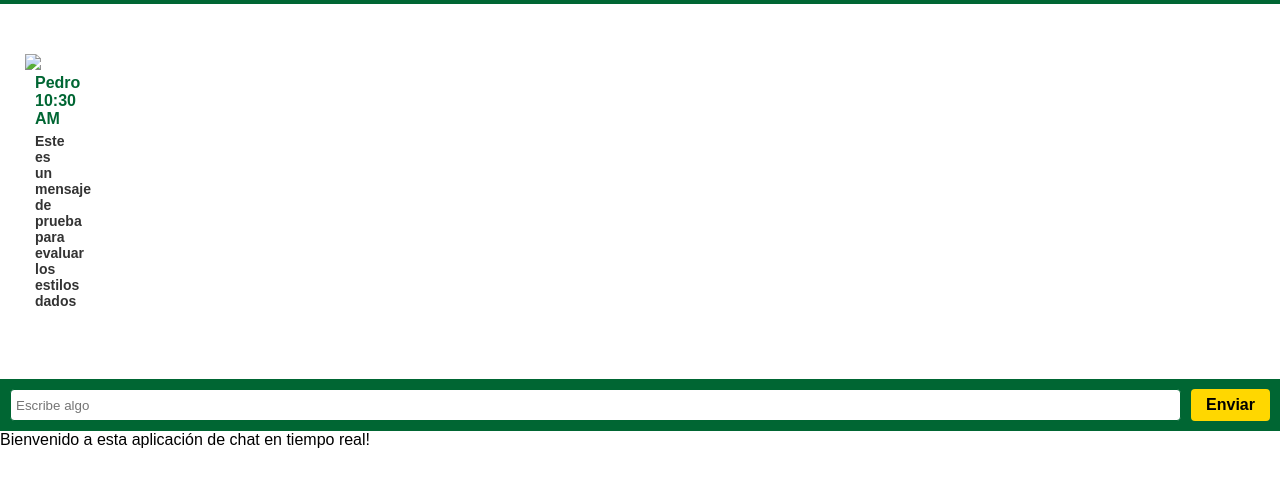
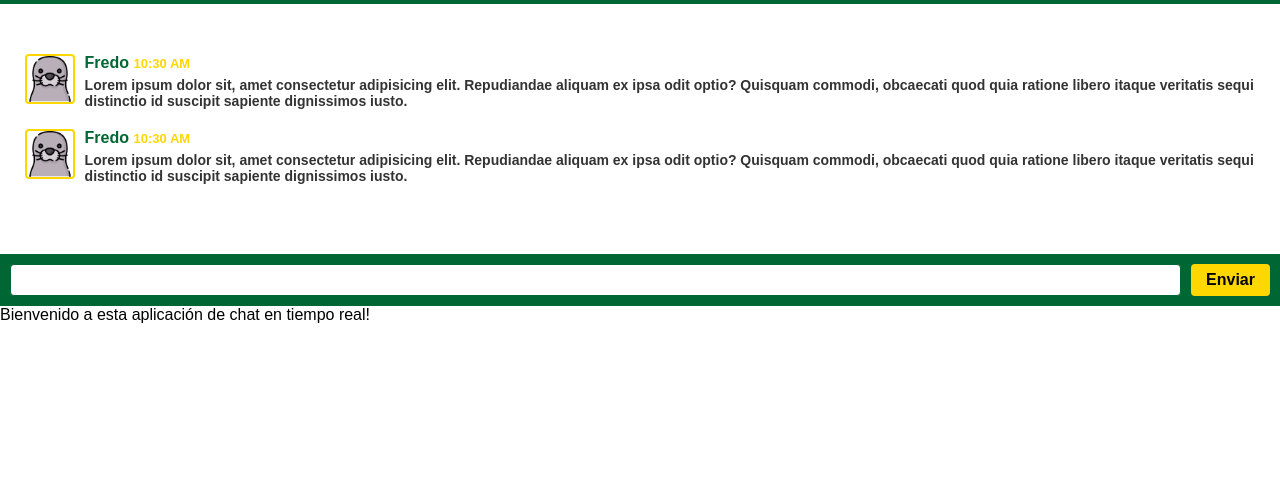
Before and after one commit to devdiagon/socketchat, a website: page src/views/index.html in a window 1280 px wide. Shown: the part 47-534 px from the top of the page. Drawn offline with nearby package versions, Linux system fonts and the light colour scheme; files that its build step writes are made by us from their sources; no server answers.

Commit message:
fix: styles in chat display

```diff
--- a/src/public/css/chat.css
+++ b/src/public/css/chat.css
@@ -1,6 +1,6 @@
 #all-messages {
   padding: 50px 25px;
-  background-color: #FFFFFF; /* Fondo blanco institucional */
+  background-color: #ffffff; /* Fondo blanco institucional */
 }
 
 .message {
@@ -24,7 +24,7 @@
 }
 
 .message .message-body .user-info .time {
-  color: #FFD700; /* Amarillo institucional */
+  color: #ffd700; /* Amarillo institucional */
   font-size: 13px;
 }
 
@@ -50,7 +50,7 @@
 
 .send-message button {
   margin-left: 10px;
-  background-color: #FFD700; /* Amarillo institucional */
+  background-color: #ffd700; /* Amarillo institucional */
   color: #000000; /* Texto negro para contraste */
   font-weight: bold;
   border: none;
@@ -62,5 +62,5 @@
 
 .send-message button:hover {
   background-color: #006633; /* Verde institucional al hover */
-  color: #FFFFFF; /* Texto blanco */
+  color: #ffffff; /* Texto blanco */
 }
--- a/src/public/css/register.css
+++ b/src/public/css/register.css
@@ -10,7 +10,7 @@ main form {
   padding: 20px;
   border: 2px solid #006633; /* Borde verde institucional */
   border-radius: 8px;
-  background-color: #f9f9f9; /* Suave contraste */
+  background-color: #f9f9f9; /* Contraste suave */
 }
 
 main form .input-group label {
--- a/src/public/css/styles.css
+++ b/src/public/css/styles.css
@@ -41,6 +41,8 @@ button:not(:disabled) {
     background-color 0.15s ease-in-out,
     border-color 0.15s ease-in-out,
     box-shadow 0.15s ease-in-out;
+  color: var(--btn-color);
+  background-color: var(--btn-bg);
 }
 
 .btn:hover {
@@ -72,11 +74,28 @@ button:not(:disabled) {
   --btn-hover-border-color: #ffd700;
   --btn-focus-shadow-rgb: 0, 102, 51; /* Verde institucional en sombra */
   --btn-active-color: #ffffff;
-  --btn-active-bg: #004422; /* Verde más oscuro para activo */
+  --btn-active-bg: #004422; /* Verde más oscuro */
   --btn-active-border-color: #004422;
   --btn-active-shadow: inset 0 3px 5px rgba(0, 0, 0, 0.125);
   --btn-disabled-color: #ffffff;
   --btn-disabled-bg: #cccccc; /* Gris para deshabilitado */
+  --btn-disabled-border-color: #cccccc;
+}
+
+.secondary {
+  --btn-color: #000000;
+  --btn-bg: #ffd700; /* Amarillo institucional */
+  --btn-border-color: #ffd700;
+  --btn-hover-color: #ffffff;
+  --btn-hover-bg: #006633; /* Verde institucional al hover */
+  --btn-hover-border-color: #006633;
+  --btn-focus-shadow-rgb: 255, 215, 0; /* Amarillo institucional en sombra */
+  --btn-active-color: #ffffff;
+  --btn-active-bg: #004422; /* Verde más oscuro */
+  --btn-active-border-color: #004422;
+  --btn-active-shadow: inset 0 3px 5px rgba(0, 0, 0, 0.125);
+  --btn-disabled-color: #ffffff;
+  --btn-disabled-bg: #cccccc;
   --btn-disabled-border-color: #cccccc;
 }
 
@@ -85,7 +104,7 @@ button:not(:disabled) {
   flex-direction: column;
 }
 
-.input-group input {
+input {
   border: 1px solid #006633; /* Verde institucional */
   outline: none;
   padding: 10px;
@@ -98,5 +117,18 @@ button:not(:disabled) {
     0 2px 4px 0 rgb(0 0 0 / 12%);
   border-radius: 3px;
   background: #ffffff; /* Fondo blanco institucional */
-  border: 1px solid #006633; /* Borde verde institucional */
+  border: 1px solid #006633; /* Borde verde */
 }
+
+.image-container {
+  display: flex;
+  justify-content: center;
+  align-items: center;
+}
+
+.image-container img {
+  display: inline-block;
+  width: 100%;
+  border: 2px solid #ffd700; /* Marco amarillo institucional */
+  border-radius: 4px;
+}
--- a/src/views/index.html
+++ b/src/views/index.html
@@ -15,19 +15,41 @@
     <div id="all-messages">
       <div class="message">
         <div class="image-container">
-          <img src="img/seal.png"/>
-          <div class="message-body">
-            <div class="user-info">
-              <span class="username">Pedro</span>
-              <span class="timestamp">10:30 AM</span>
-              <p>Este es un mensaje de prueba para evaluar los estilos dados</p>
-            </div>
+          <img src="/img/seal.png" alt="" />
+        </div>
+        <div class="message-body">
+          <div class="user-info">
+            <span class="username">Fredo</span>
+            <span class="time">10:30 AM</span>
+            <p>
+              Lorem ipsum dolor sit, amet consectetur adipisicing elit.
+              Repudiandae aliquam ex ipsa odit optio? Quisquam commodi,
+              obcaecati quod quia ratione libero itaque veritatis sequi
+              distinctio id suscipit sapiente dignissimos iusto.
+            </p>
+          </div>
+        </div>
+      </div>
+      <div class="message">
+        <div class="image-container">
+          <img src="/img/seal.png" alt="" />
+        </div>
+        <div class="message-body">
+          <div class="user-info">
+            <span class="username">Fredo</span>
+            <span class="time">10:30 AM</span>
+            <p>
+              Lorem ipsum dolor sit, amet consectetur adipisicing elit.
+              Repudiandae aliquam ex ipsa odit optio? Quisquam commodi,
+              obcaecati quod quia ratione libero itaque veritatis sequi
+              distinctio id suscipit sapiente dignissimos iusto.
+            </p>
           </div>
         </div>
       </div>
     </div>
     <div class="send-message">
-      <input type="text" id="message" placeholder="Escribe algo">
+      <input type="text" id="message" />
       <button id="send-message" class="btn secondary">Enviar</button>
     </div>
   </main>
```
